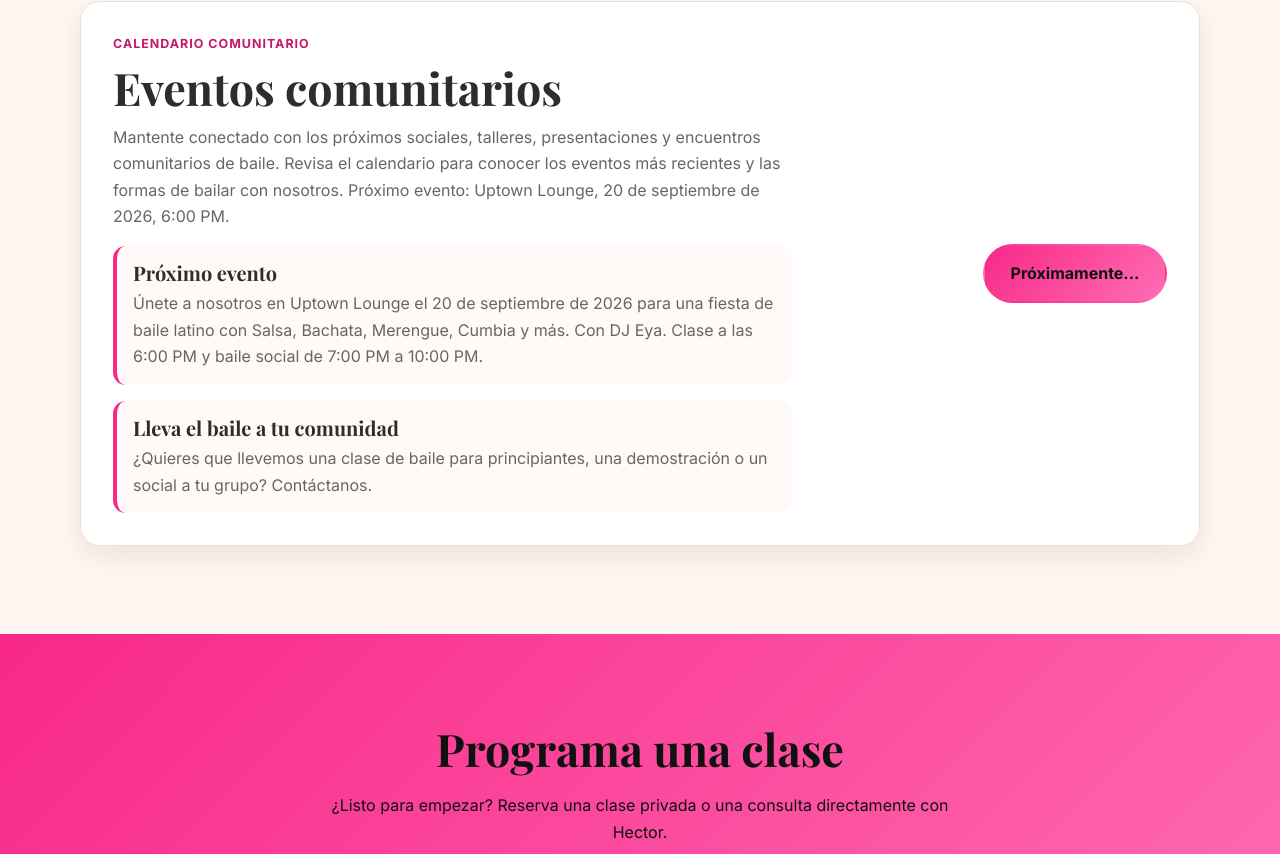
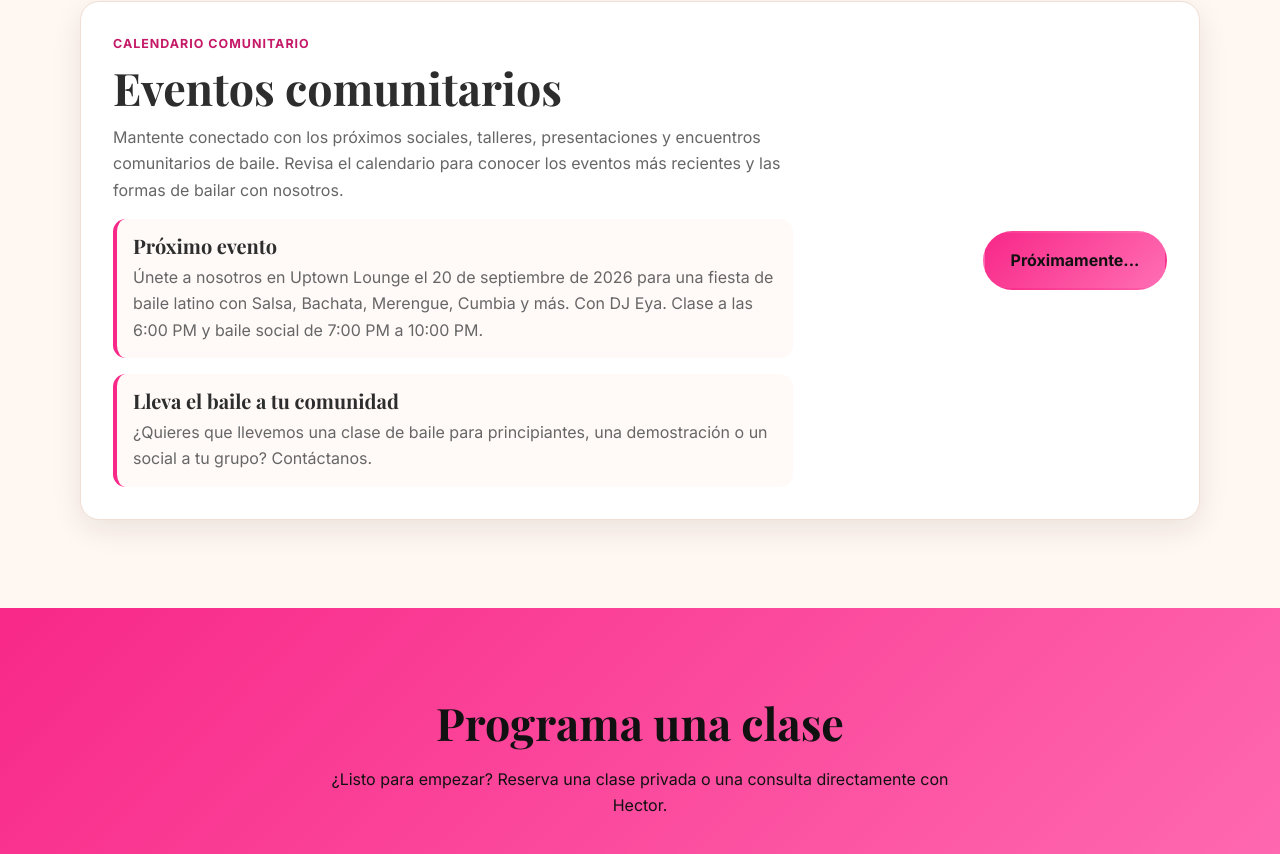
Before and after one commit to ella-schultz/justbaila, a plain HTML site: page index-es.html in a window 1280 px wide. Shown: the part 4138-4992 px from the top of the page. Drawn offline with nearby package versions, Linux system fonts and the light colour scheme.

Commit message:
Update index-es.html

```diff
--- a/index-es.html
+++ b/index-es.html
@@ -219,7 +219,7 @@
           <p class="events-kicker">Calendario comunitario</p>
           <h2 class="section-title section-title-left" id="events-title">Eventos comunitarios</h2>
           <p class="events-description">
-            Mantente conectado con los próximos sociales, talleres, presentaciones y encuentros comunitarios de baile. Revisa el calendario para conocer los eventos más recientes y las formas de bailar con nosotros. Próximo evento: Uptown Lounge, 20 de septiembre de 2026, 6:00 PM.
+            Mantente conectado con los próximos sociales, talleres, presentaciones y encuentros comunitarios de baile. Revisa el calendario para conocer los eventos más recientes y las formas de bailar con nosotros.
           </p>
           <div class="community-invite">
             <h3>Próximo evento</h3>
```
